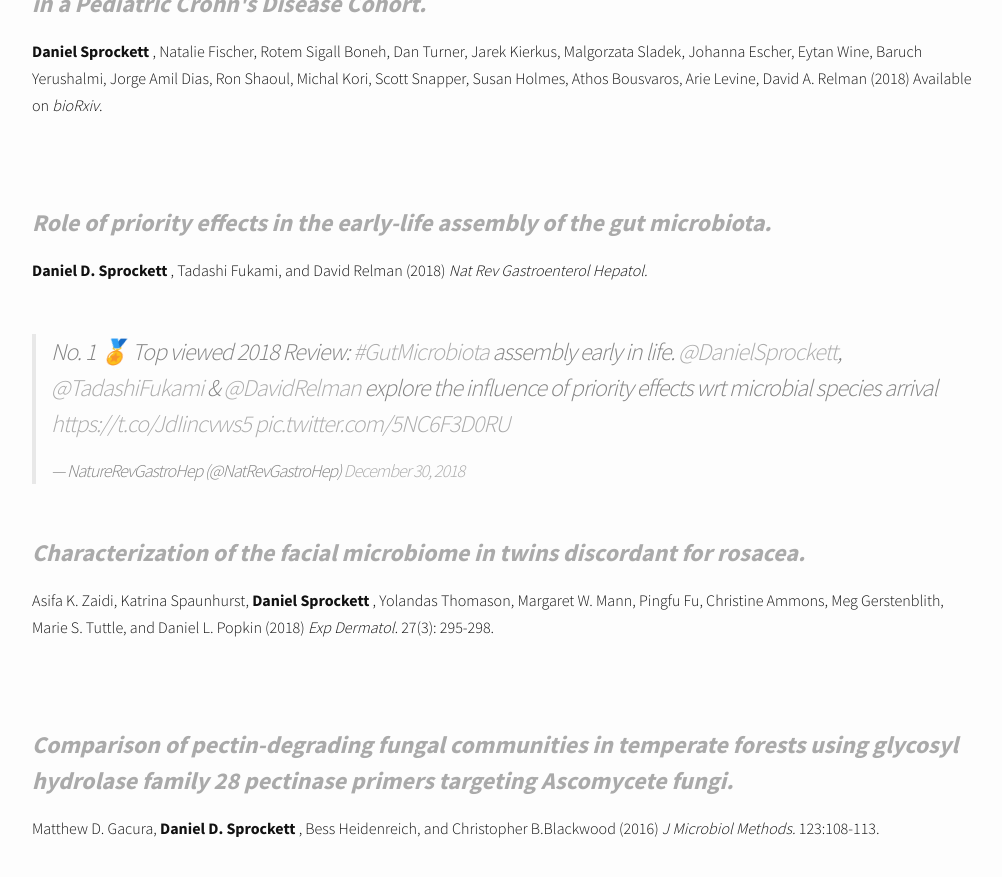
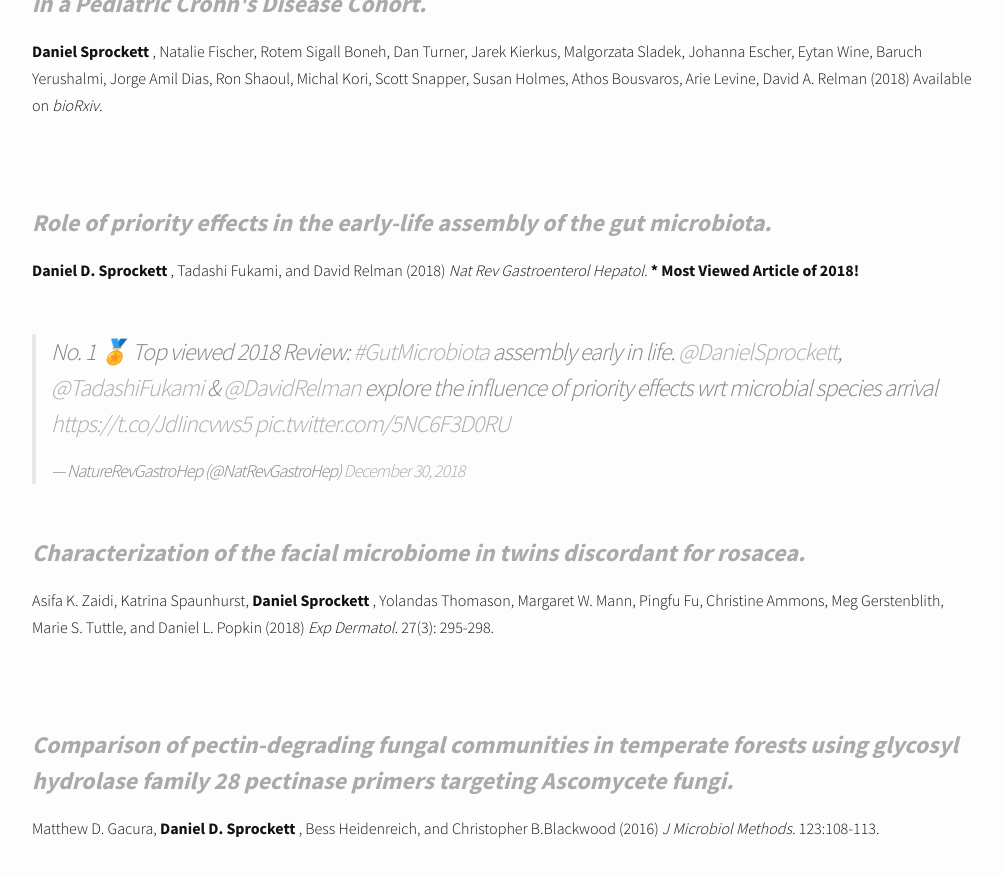
Before and after one commit to DanielSprockett/danielsprockett.github.io, a Jekyll site: the page built from publications.md, in a window 1280 px wide and 900 px high, scrolled down 451 px. Shown: the top 877 px of the window, without its empty margins (138-1140 px from the left). Built offline with Jekyll 4.4.1, drawn with Linux system fonts in a browser that asks for light colours; nearby versions of some CDN libraries; comment, search, counter and statistics services are not loaded.

Commit message:
Update publications.md

```diff
--- a/publications.md
+++ b/publications.md
@@ -39,6 +39,10 @@ Available on <i>bioRxiv</i>.
   <i>
     Nat Rev Gastroenterol Hepatol.
   </i>
+  <b>
+    * Most Viewed Article of 2018!
+  </b>
+
 </font>
 <br>
 
```
